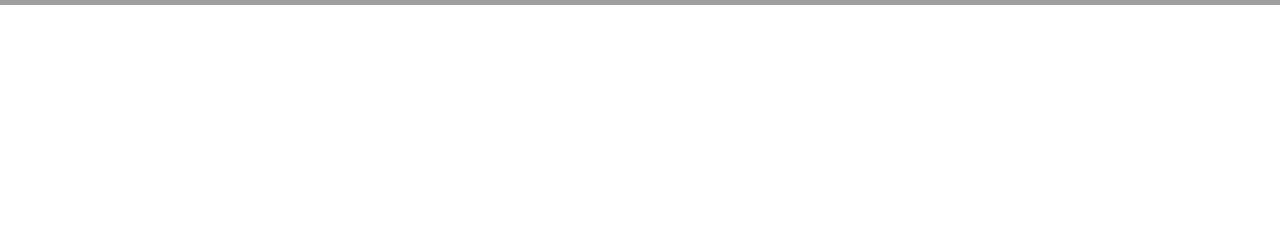
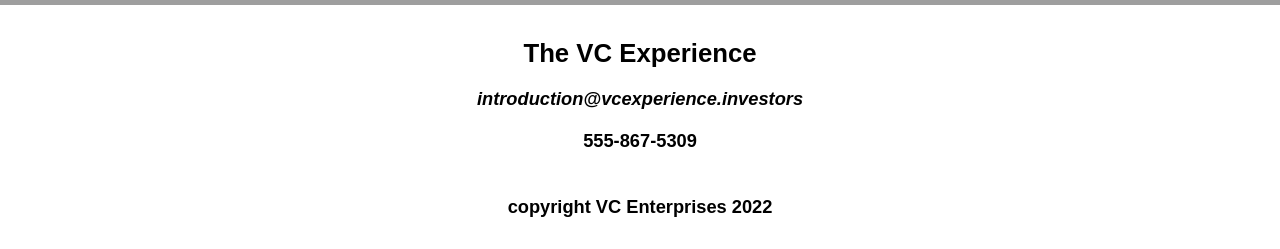
Before and after one commit to carmelete/first-github-project, a plain HTML site: page exercise_flexbox/index.html in a window 1280 px wide. Shown: the part 1503-1752 px from the top of the page. Before the commit the page ends 1508 px from the top, so only its background shows below. Drawn offline with Linux system fonts and the light colour scheme; grey boxes are pictures that could not be loaded; a web font is replaced by a local one.

Commit message:
add footer section

```diff
--- a/exercise_flexbox/index.html
+++ b/exercise_flexbox/index.html
@@ -79,5 +79,15 @@
             </div>
         </section>
     </main>
+    <footer>
+        <section class="contact">
+            <h3>The VC Experience</h3>
+            <h5><em>introduction@vcexperience.investors</em></h5>
+            <h5>555-867-5309</h5>
+        </section>
+        <section class="copyright">
+            <h5>copyright VC Enterprises 2022</h5>
+        </section>
+    </footer>
 </body>
 </html>
--- a/exercise_flexbox/resources/style.css
+++ b/exercise_flexbox/resources/style.css
@@ -91,3 +91,11 @@ h3, h5, h6 {
     height: auto;
     width: 12.5rem;
 }
+
+.contact {
+    padding-top: 1.5rem;
+}
+
+.copyright {
+    padding: 1.5rem 0;
+}
```
